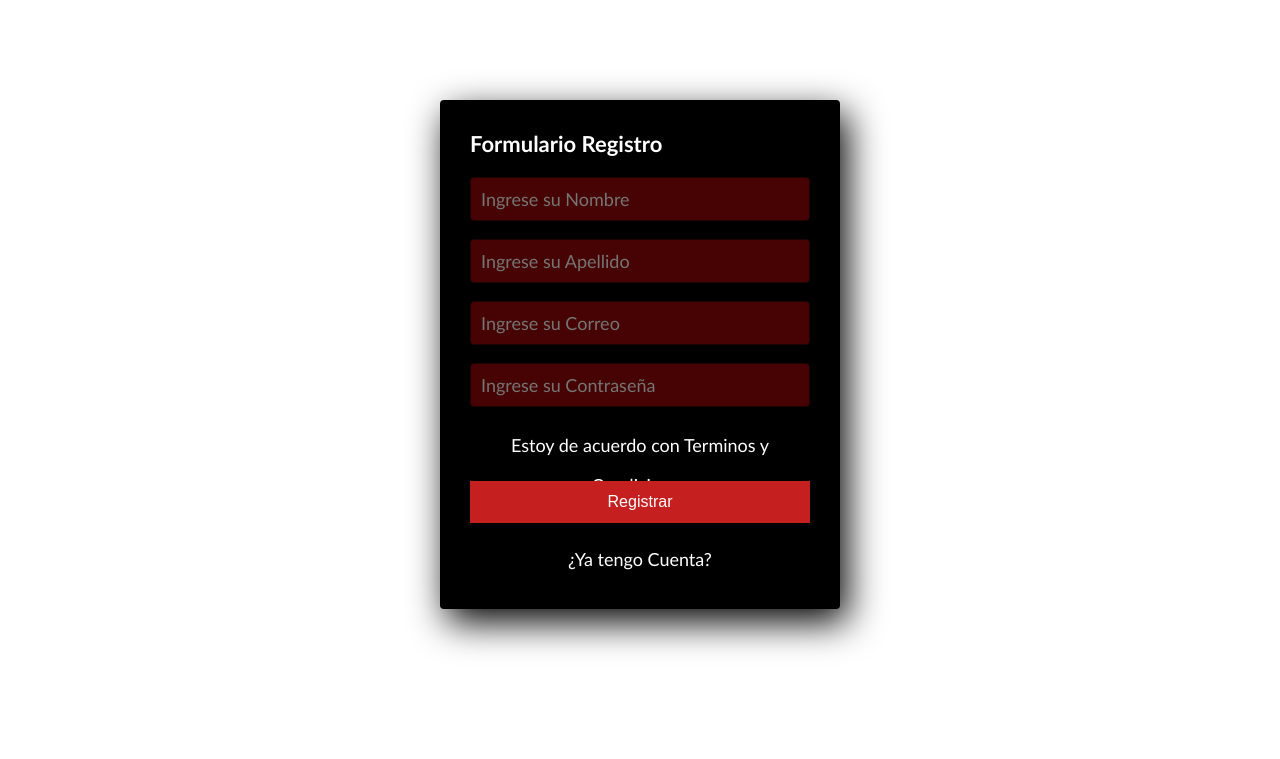
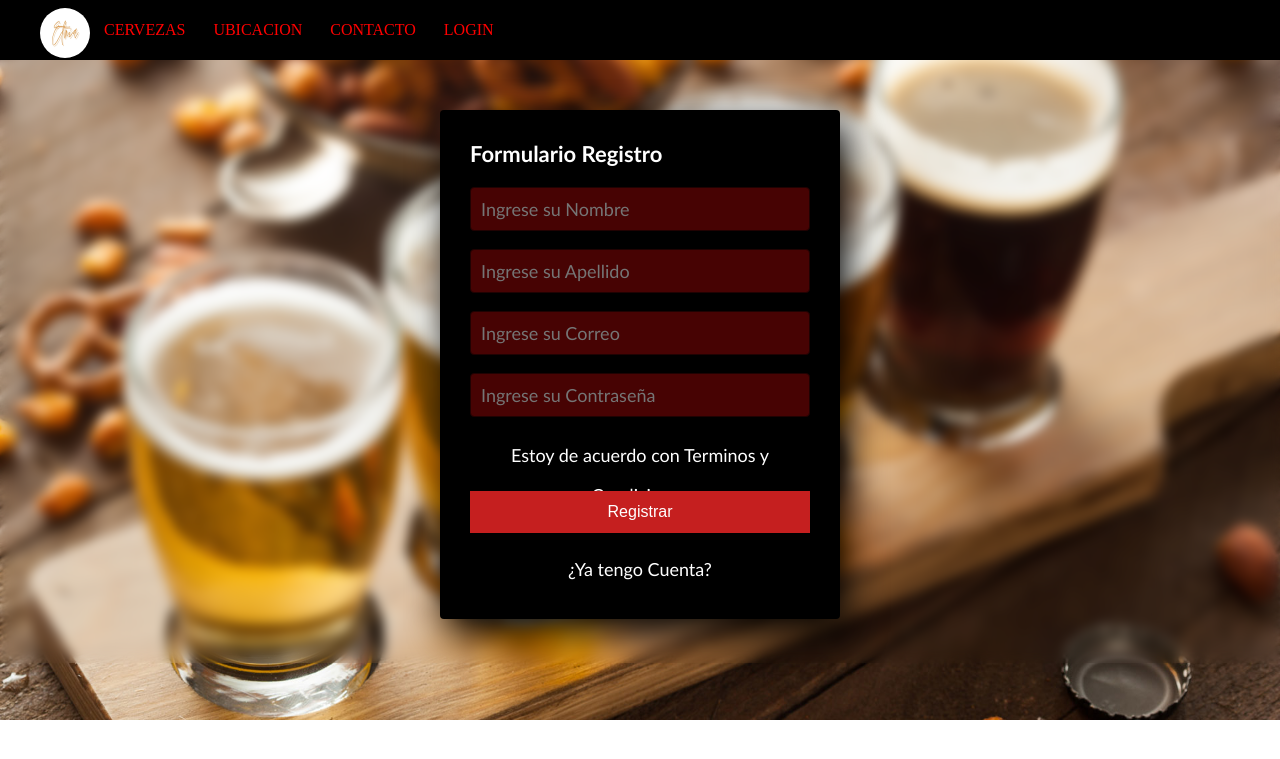
Before and after one commit to Estraimor/Proyecto_cerveceria, a PHP site: page /Crearcuenta.html in a window 1280 px wide. Shown: the top 759 px of the page. Run offline with PHP 8.4, Linux system fonts and the light colour scheme.

Commit message:
Registro arreglado

```diff
--- a/Crearcuenta.html
+++ b/Crearcuenta.html
@@ -7,7 +7,33 @@
     <title>Registro</title>
     <link rel="stylesheet" href="stilos.css">
 </head>
-<body>
+<body class="fondolog">
+  <div class="container__menu">
+    <div class="menu">
+        <nav>
+            <ul>
+                <div>
+                    <a href="index.html"> <img src="./imagen/etnia.jpg" class="icono" /></a>
+                </div>
+                <li><a href="cervezas.html">Cervezas</a>
+                <ul>
+                    <li><a href="#">Golden</a></li>
+                    <li><a href="#">Golden Honey</a></li>
+                    <li><a href="#">India pale ale (IPA)</a></li>
+                    <li><a href="#">Red Honey</a></li>
+                    <li><a href="#">Irish Red</a></li>
+                    <li><a href="#">Porter</a></li>
+                    <li><a href="#">Weisse</a></li>
+                </ul>
+                </li>
+                <li><a href="Ubicacion.html">Ubicacion</a></li>
+                <li><a href="Contacto.html">Contacto</a></li>
+                <li><a href="Login.html">Login</a></li>
+            </ul>
+        </nav>
+
+    </div>
+</div>
     <section class="form-register">
     <h4>Formulario Registro</h4>
     <input class="controls" type="text" name="nombres" id="nombres" placeholder="Ingrese su Nombre">
--- a/stilos.css
+++ b/stilos.css
@@ -472,7 +472,7 @@ display: block;
   background: #000000;
   padding: 30px;
   margin: auto;
-  margin-top: 100px;
+  margin-top: 50px;
   border-radius: 4px;
   font-family: 'calibri';
   color: white;
```
